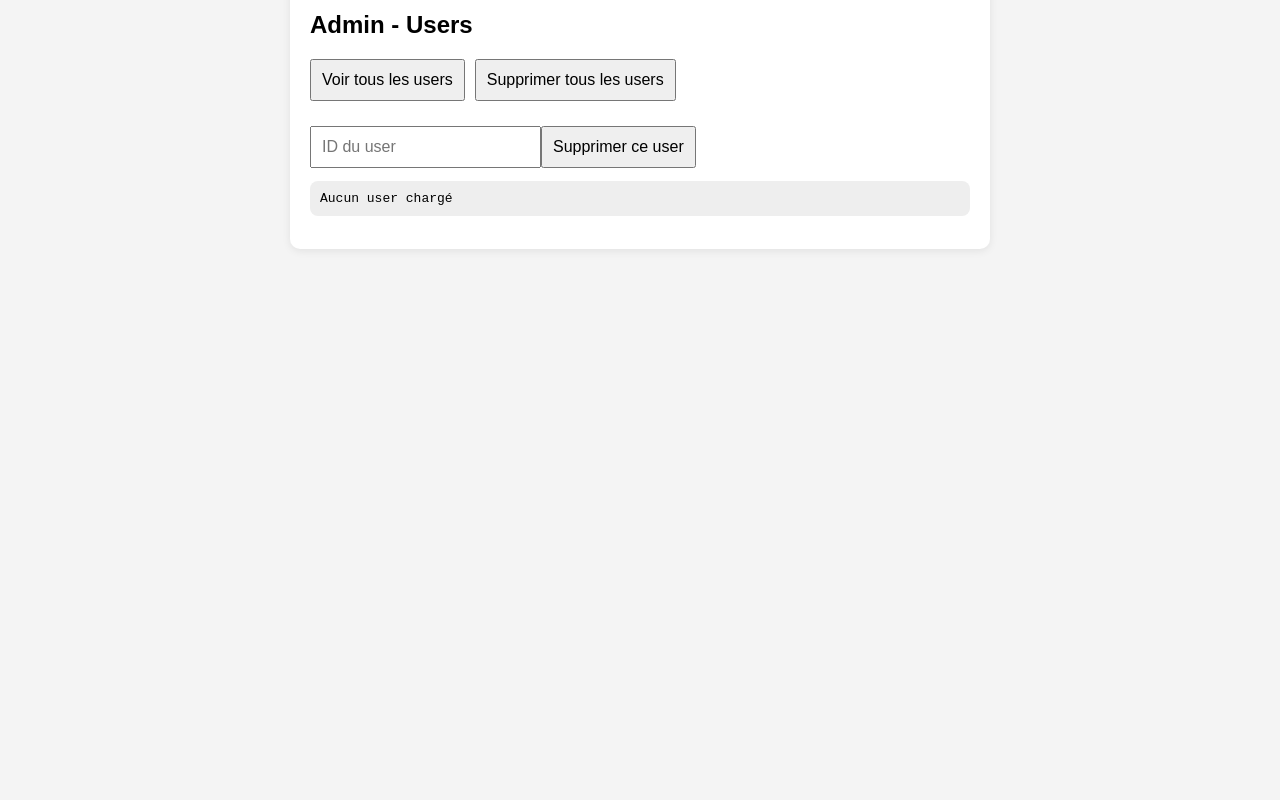
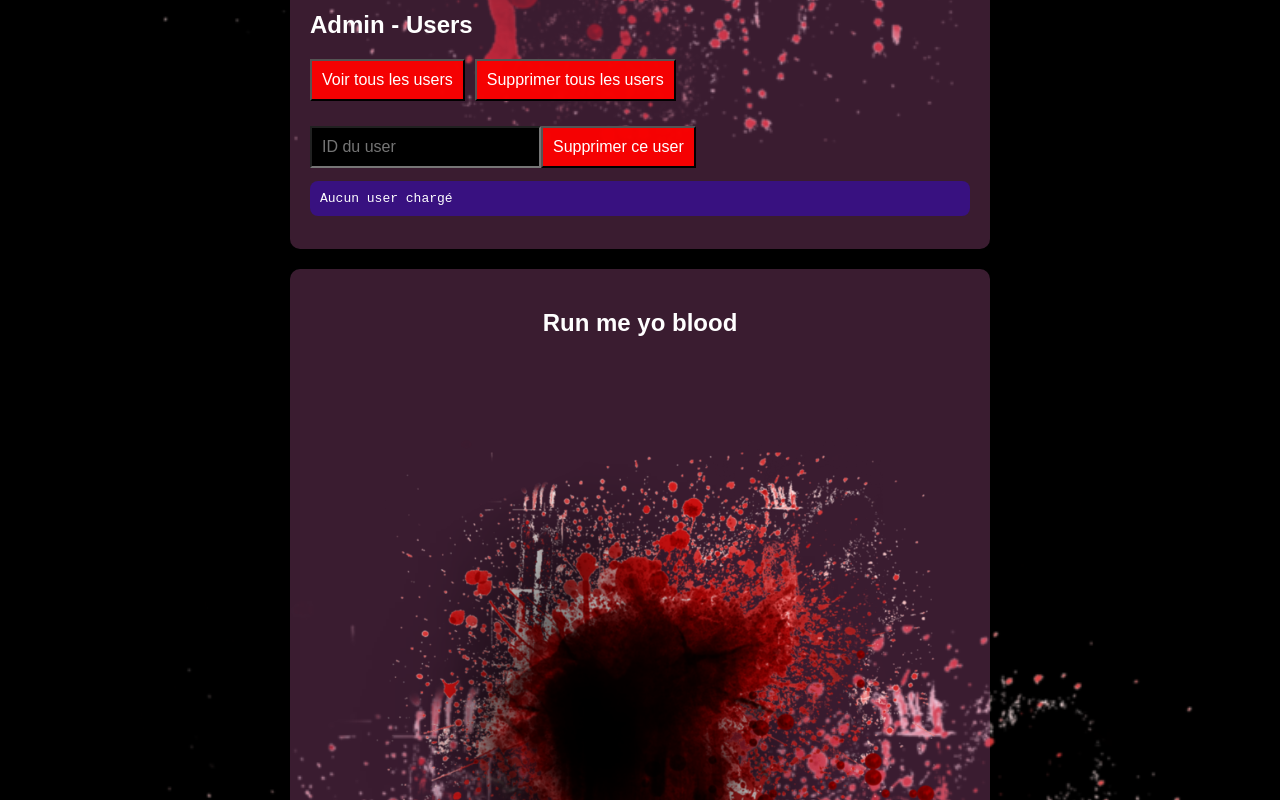
Before and after one commit to yanis26x/Mistify-frontend, a React (Vite) app: page / in a window 1280 px wide. Shown: the part 1140-1940 px from the top of the page. Before the commit the page ends 1469 px from the top, so only its background shows below. Built offline with nearby package versions, Linux system fonts and the light colour scheme.

Commit message:
blood version

```diff
--- a/src/App.css
+++ b/src/App.css
@@ -1,7 +1,13 @@
- body {
+body {
   margin: 0;
   font-family: Arial, sans-serif;
-  background: #f4f4f4;
+  background-color: black;
+
+  background-image: url("/bloodd.png");
+  background-size: cover;        /* l'image remplit l'écran */
+  background-position: center;   /* centrée */
+  background-repeat: no-repeat;  /* pas répétée */
+  background-attachment: fixed;  /* effet propre quand on scroll */
 }
 
 .container {
@@ -12,10 +18,18 @@
 
 h1 {
   text-align: center;
+  color: red;
+}
+h2 {
+  color: rgb(255, 255, 255);
+}
+h3 {
+
+  color: red;
 }
 
 .box {
-  background: white;
+  background: rgba(192, 94, 160, 0.301);
   padding: 20px;
   margin-bottom: 20px;
   border-radius: 10px;
@@ -31,12 +45,16 @@ form {
 input {
   padding: 10px;
   font-size: 16px;
+  background-color: #000000;
+  color: rgb(255, 255, 255);
 }
 
 button {
   padding: 10px;
   font-size: 16px;
   cursor: pointer;
+  background-color: #f80202fb;
+  color: rgb(255, 255, 255);
 }
 
 .buttons {
@@ -51,8 +69,19 @@ button {
 }
 
 pre {
-  background: #eee;
+  background: #3500f567;
   padding: 10px;
   border-radius: 8px;
   overflow-x: auto;
+  color: white;
 }
+.image-section {
+  text-align: center;
+}
+
+.mistify-image {
+  width: 100%;
+  height: auto;
+  border-radius: 10px;
+  margin-top: 10px;
+}
--- a/src/Auth.jsx
+++ b/src/Auth.jsx
@@ -171,7 +171,7 @@ function fillNoAdmin() {
   return (
     <div className="container">
       <h1>Mistify Auth</h1>
-      <h2>ughhhh hello..?!</h2>
+      <h2 >ughhhh hello..?!</h2>
       <h3>pr admin signin avec : yanis26x@hotmail.com mdp</h3>
 
       <div className="box">
@@ -269,6 +269,12 @@ function fillNoAdmin() {
             : "Aucun user chargé"}
         </pre>
       </div>
+      <div className="box image-section">
+  <h2>Run me yo blood</h2>
+
+  <img src="/bloodd.png"
+    className="mistify-image"/>
+</div>
     </div>
   );
 }
```
Also changed, not shown: public/bloodd.png (added).
